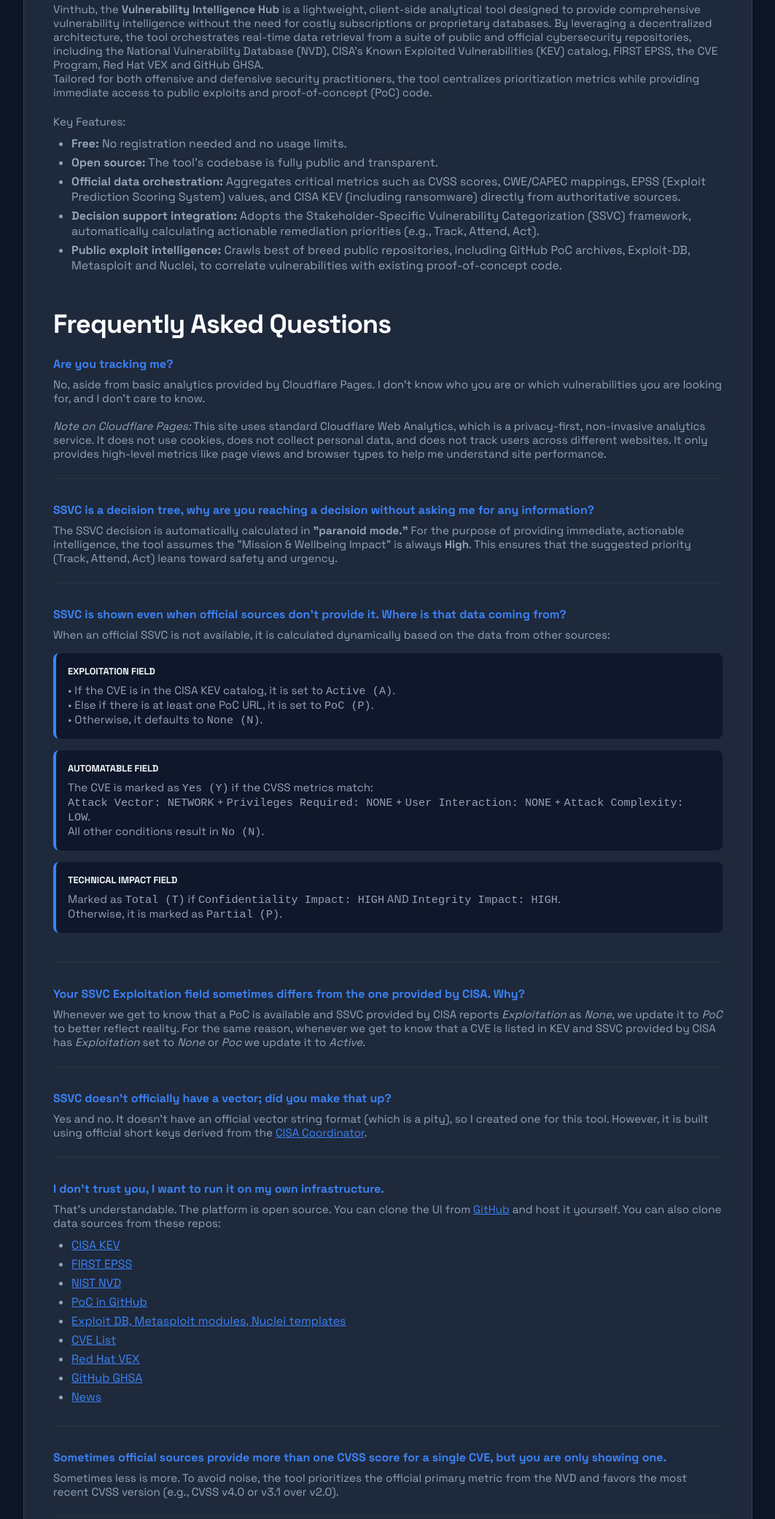
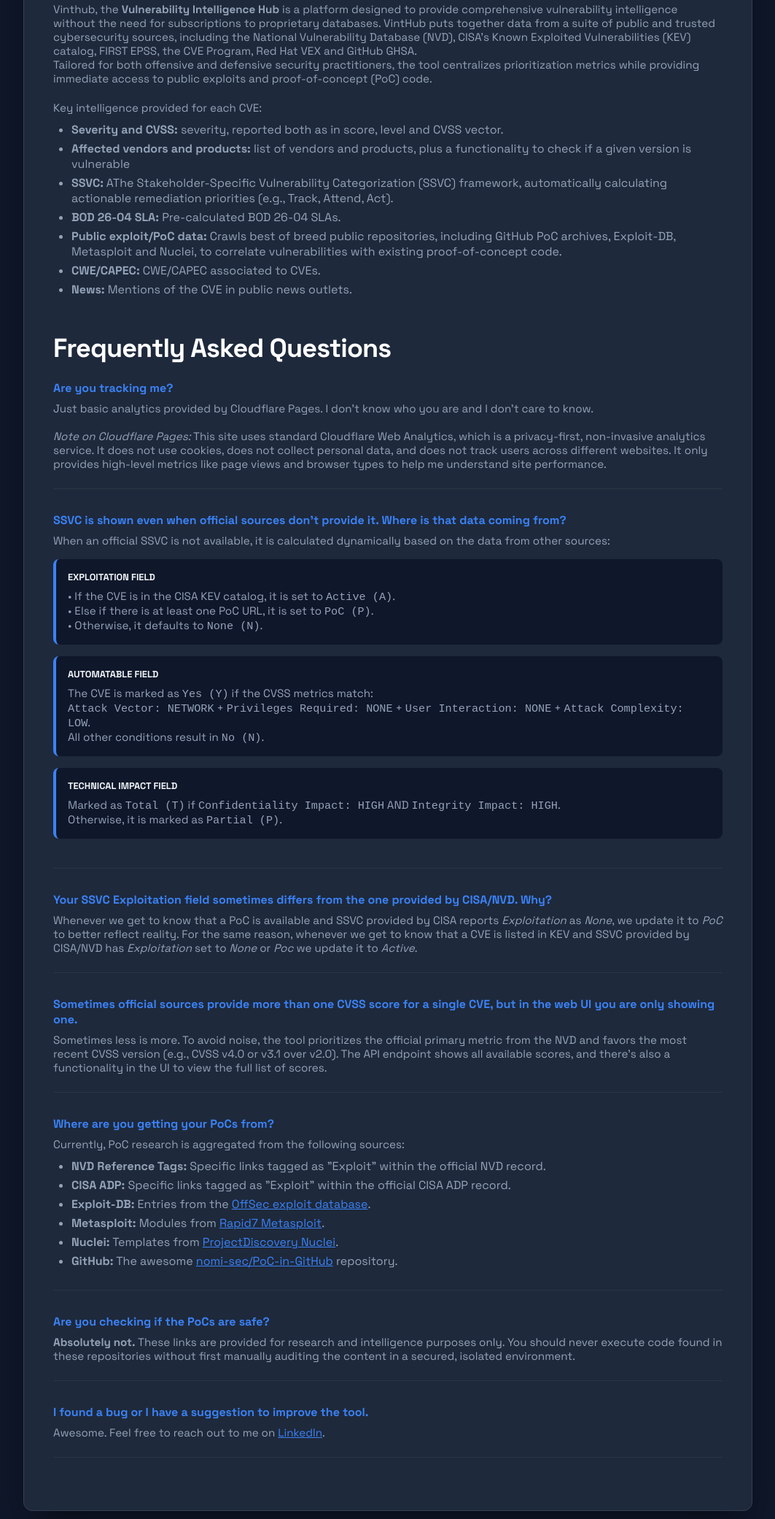
Before and after one commit to VintHub/ui, a plain HTML site: page about.html in a window 1280 px wide. Shown: the part 239-2320 px from the top of the page at 73% size, without its empty margins (108-1171 px from the left). Drawn offline with Linux system fonts and the light colour scheme.

Commit message:
Update about.html

```diff
--- a/about.html
+++ b/about.html
@@ -21,19 +21,21 @@
         <section id="description">
             <h2 class="section-title">Everything you always wanted to know about CVEs* </h2><span class="subtitle"> *but were afraid to ask</span><br><br>
             <p class="faq-answer">
-                Vinthub, the <strong>Vulnerability Intelligence Hub</strong> is a lightweight, client-side analytical tool designed to provide comprehensive vulnerability intelligence without the need for costly subscriptions or proprietary databases. By leveraging a decentralized architecture, the tool orchestrates real-time data retrieval from a suite of public and official cybersecurity repositories, including the National Vulnerability Database (NVD), CISA's Known Exploited Vulnerabilities (KEV) catalog, FIRST EPSS, the CVE Program, Red Hat VEX and GitHub GHSA.
+                Vinthub, the <strong>Vulnerability Intelligence Hub</strong> is a platform designed to provide comprehensive vulnerability intelligence without the need for subscriptions to proprietary databases. VintHub puts together data from a suite of public and trusted cybersecurity sources, including the National Vulnerability Database (NVD), CISA's Known Exploited Vulnerabilities (KEV) catalog, FIRST EPSS, the CVE Program, Red Hat VEX and GitHub GHSA.
             </p>
             <p class="faq-answer">
                 Tailored for both offensive and defensive security practitioners, the tool centralizes prioritization metrics while providing immediate access to public exploits and proof-of-concept (PoC) code.
             </p><br>
 
-            <p class="faq-answer">Key Features:</p>
+            <p class="faq-answer">Key intelligence provided for each CVE:</p>
             <ul class="faq-ul">
-                <li class="faq-li"><strong>Free:</strong> No registration needed and no usage limits.</li>
-                <li class="faq-li"><strong>Open source:</strong> The tool's codebase is fully public and transparent.</li>
-                <li class="faq-li"><strong>Official data orchestration:</strong> Aggregates critical metrics such as CVSS scores, CWE/CAPEC mappings, EPSS (Exploit Prediction Scoring System) values, and CISA KEV (including ransomware) directly from authoritative sources.</li>
-                <li class="faq-li"><strong>Decision support integration:</strong> Adopts the Stakeholder-Specific Vulnerability Categorization (SSVC) framework, automatically calculating actionable remediation priorities (e.g., Track, Attend, Act).</li>
-                <li class="faq-li"><strong>Public exploit intelligence:</strong> Crawls best of breed public repositories, including GitHub PoC archives, Exploit-DB, Metasploit and Nuclei, to correlate vulnerabilities with existing proof-of-concept code.</li>
+                <li class="faq-li"><strong>Severity and CVSS:</strong> severity, reported both as in score, level and CVSS vector.</li>
+                <li class="faq-li"><strong>Affected vendors and products:</strong> list of vendors and products, plus a functionality to check if a given version is vulnerable</li>
+                <li class="faq-li"><strong>SSVC:</strong> AThe Stakeholder-Specific Vulnerability Categorization (SSVC) framework, automatically calculating actionable remediation priorities (e.g., Track, Attend, Act).</li>
+                <li class="faq-li"><strong>BOD 26-04 SLA:</strong> Pre-calculated BOD 26-04 SLAs.</li>
+                <li class="faq-li"><strong>Public exploit/PoC data:</strong> Crawls best of breed public repositories, including GitHub PoC archives, Exploit-DB, Metasploit and Nuclei, to correlate vulnerabilities with existing proof-of-concept code.</li>
+                <li class="faq-li"><strong>CWE/CAPEC:</strong> CWE/CAPEC associated to CVEs.</li>
+                <li class="faq-li"><strong>News:</strong> Mentions of the CVE in public news outlets.</li>
             </ul>
         </section>
         <br><br>
@@ -44,16 +46,9 @@
             <div class="faq-item">
                 <span class="faq-question">Are you tracking me?</span>
                 <p class="faq-answer">
-                    No, aside from basic analytics provided by Cloudflare Pages. I don't know who you are or which vulnerabilities you are looking for, and I don't care to know.
+                    Just basic analytics provided by Cloudflare Pages. I don't know who you are and I don't care to know.
                     <br><br>
                     <em>Note on Cloudflare Pages:</em> This site uses standard Cloudflare Web Analytics, which is a privacy-first, non-invasive analytics service. It does not use cookies, does not collect personal data, and does not track users across different websites. It only provides high-level metrics like page views and browser types to help me understand site performance.
-                </p>
-            </div>
-
-            <div class="faq-item">
-                <span class="faq-question">SSVC is a decision tree, why are you reaching a decision without asking me for any information?</span>
-                <p class="faq-answer">
-                    The SSVC decision is automatically calculated in <strong>"paranoid mode."</strong> For the purpose of providing immediate, actionable intelligence, the tool assumes the "Mission & Wellbeing Impact" is always <strong>High</strong>. This ensures that the suggested priority (Track, Attend, Act) leans toward safety and urgency.
                 </p>
             </div>
 
@@ -91,41 +86,16 @@
             </div>
 
             <div class="faq-item">
-                <span class="faq-question">Your SSVC Exploitation field sometimes differs from the one provided by CISA. Why?</span>
+                <span class="faq-question">Your SSVC Exploitation field sometimes differs from the one provided by CISA/NVD. Why?</span>
                 <p class="faq-answer">
-                    Whenever we get to know that a PoC is available and SSVC provided by CISA reports <i>Exploitation</i> as <i>None</i>, we update it to <i>PoC</i> to better reflect reality. For the same reason, whenever we get to know that a CVE is listed in KEV and SSVC provided by CISA has <i>Exploitation</i> set to <i>None</i> or <i>Poc</i> we update it to <i>Active</i>.
+                    Whenever we get to know that a PoC is available and SSVC provided by CISA reports <i>Exploitation</i> as <i>None</i>, we update it to <i>PoC</i> to better reflect reality. For the same reason, whenever we get to know that a CVE is listed in KEV and SSVC provided by CISA/NVD has <i>Exploitation</i> set to <i>None</i> or <i>Poc</i> we update it to <i>Active</i>.
                 </p>
             </div>
 
             <div class="faq-item">
-                <span class="faq-question">SSVC doesn't officially have a vector; did you make that up?</span>
+                <span class="faq-question">Sometimes official sources provide more than one CVSS score for a single CVE, but in the web UI you are only showing one.</span>
                 <p class="faq-answer">
-                    Yes and no. It doesn't have an official vector string format (which is a pity), so I created one for this tool. However, it is built using official short keys derived from the <a href="https://github.com/CERTCC/SSVC/blob/main/docs/ssvc-calc/CISA-Coordinator.json" target="_blank" style="color:var(--accent)">CISA Coordinator</a>.
-                </p>
-            </div>
-
-            <div class="faq-item">
-                <span class="faq-question">I don't trust you, I want to run it on my own infrastructure.</span>
-                <p class="faq-answer">
-                    That's understandable. The platform is open source. You can clone the UI from <a href="https://github.com/lucacapacci/Vulnerability-Intelligence-Hub/" target="_blank" style="color:var(--accent)">GitHub</a> and host it yourself. You can also clone data sources from these repos:
-                    <ul class="faq-ul">
-                        <li class="faq-li"><a href="https://github.com/lucacapacci/cisa_kev" target="_blank" style="color:var(--accent)">CISA KEV</a></li>
-                        <li class="faq-li"><a href="https://github.com/lucacapacci/epss" target="_blank" style="color:var(--accent)">FIRST EPSS</a></li>
-                        <li class="faq-li"><a href="https://github.com/lucacapacci/nvd" target="_blank" style="color:var(--accent)">NIST NVD</a></li>
-                        <li class="faq-li"><a href="https://github.com/lucacapacci/PoC-in-GitHub" target="_blank" style="color:var(--accent)">PoC in GitHub</a></li>
-                        <li class="faq-li"><a href="https://github.com/lucacapacci/pocs" target="_blank" style="color:var(--accent)">Exploit DB, Metasploit modules, Nuclei templates</a></li>
-                        <li class="faq-li"><a href="https://github.com/lucacapacci/cvelistV5" target="_blank" style="color:var(--accent)">CVE List</a></li>
-                        <li class="faq-li"><a href="https://github.com/lucacapacci/redhat_vex_feed" target="_blank" style="color:var(--accent)">Red Hat VEX</a></li>
-                        <li class="faq-li"><a href="https://github.com/lucacapacci/ghsa_cve" target="_blank" style="color:var(--accent)">GitHub GHSA</a></li>
-                        <li class="faq-li"><a href="https://github.com/lucacapacci/cve_news" target="_blank" style="color:var(--accent)">News</a></li>
-                    </ul>
-                </p>
-            </div>
-
-            <div class="faq-item">
-                <span class="faq-question">Sometimes official sources provide more than one CVSS score for a single CVE, but you are only showing one.</span>
-                <p class="faq-answer">
-                    Sometimes less is more. To avoid noise, the tool prioritizes the official primary metric from the NVD and favors the most recent CVSS version (e.g., CVSS v4.0 or v3.1 over v2.0).
+                    Sometimes less is more. To avoid noise, the tool prioritizes the official primary metric from the NVD and favors the most recent CVSS version (e.g., CVSS v4.0 or v3.1 over v2.0). The API endpoint shows all available scores, and there's also a functionality in the UI to view the full list of scores.
                 </p>
             </div>
 
@@ -152,23 +122,9 @@
             </div>
 
             <div class="faq-item">
-                <span class="faq-question">Neat UI, but I don't give a s**t about it. I want APIs.</span>
-                <p class="faq-answer">
-                     Technically, this tool has no backend, which means there are no APIs to call. However, feel free to build any custom script that directly queries our data sources, with no usage limits.
-                </p>
-            </div>
-
-            <div class="faq-item">
-                <span class="faq-question">What is the license?</span>
-                <p class="faq-answer">
-                    <strong>Apache 2.0.</strong> In short: you can use, modify, and distribute this for personal or commercial purposes. You don't owe me anything, but you must include the original copyright notice and license text. No warranties provided—if it breaks, you own both parts. You can bore youself with the full license <a href="https://github.com/lucacapacci/Vulnerability-Intelligence-Hub/blob/main/LICENSE" target="_blank" style="color:var(--accent)">here</a>.
-                </p>
-            </div>
-
-            <div class="faq-item">
                 <span class="faq-question">I found a bug or I have a suggestion to improve the tool.</span>
                 <p class="faq-answer">
-                    Awesome. Feel free to file an issue on <a href="https://github.com/lucacapacci/Vulnerability-Intelligence-Hub/issues" target="_blank" style="color:var(--accent)">GitHub</a> or reach out to me on <a href="https://www.linkedin.com/in/lucacapacci/" target="_blank" style="color:var(--accent)">LinkedIn</a>.
+                    Awesome. Feel free to reach out to me on <a href="https://www.linkedin.com/in/lucacapacci/" target="_blank" style="color:var(--accent)">LinkedIn</a>.
                 </p>
             </div>
 
```
